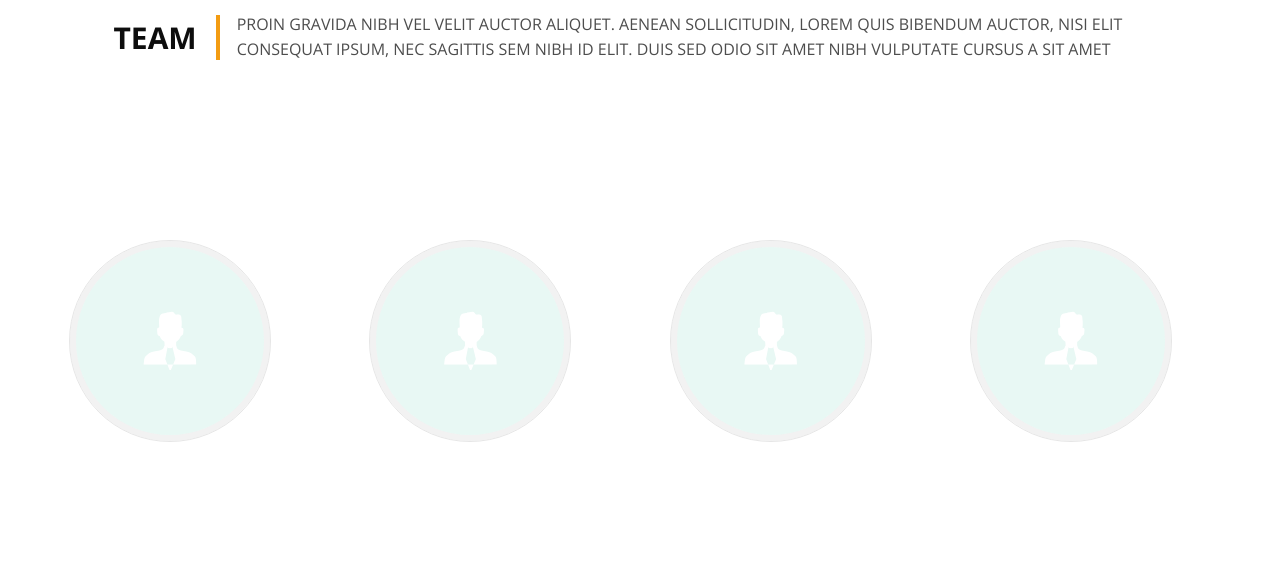
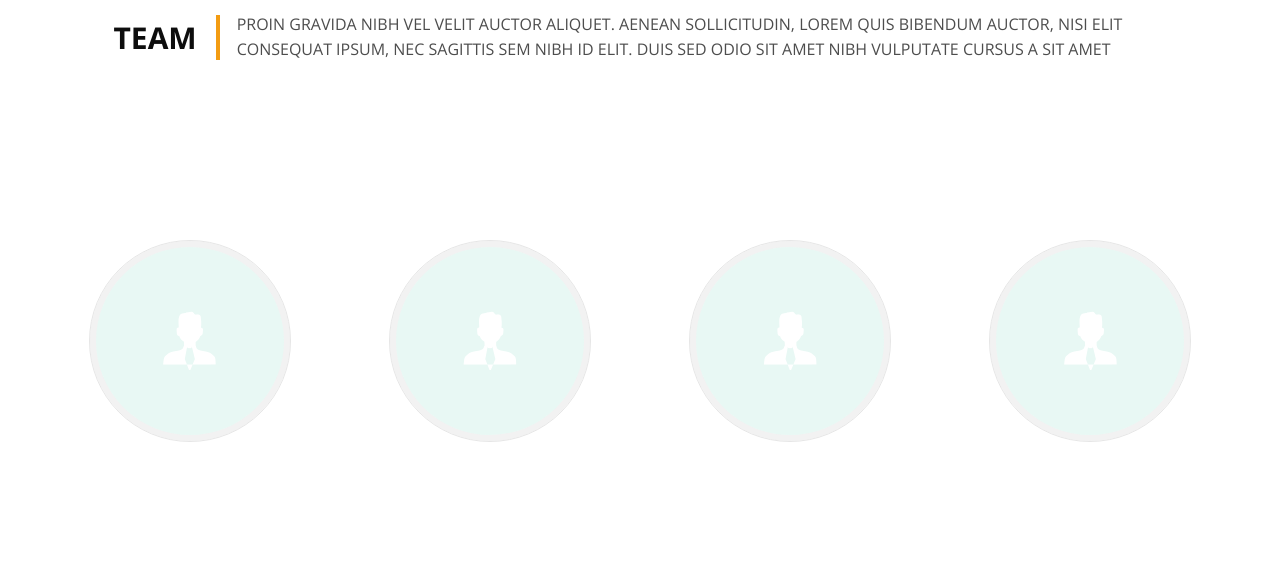
Before and after one commit to LesiaLametta/Avocode_example, a PHP site: page / in a window 1280 px wide. Shown: the part 3321-3892 px from the top of the page. Run offline with PHP 8.4, Linux system fonts and the light colour scheme; some web fonts are replaced.

Commit message:
code clean up

```diff
--- a/css/style.css
+++ b/css/style.css
@@ -539,6 +539,7 @@ header {
     height: 200px;
     border-radius: 50%;
     border: 6px solid #f2f2f2;
+    margin: 0 auto;
 }
 
 .team-list_img:after {
```
